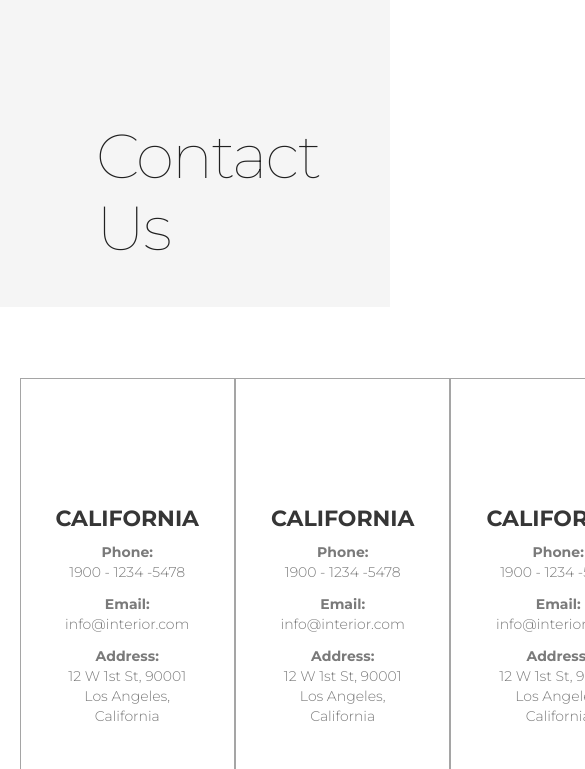
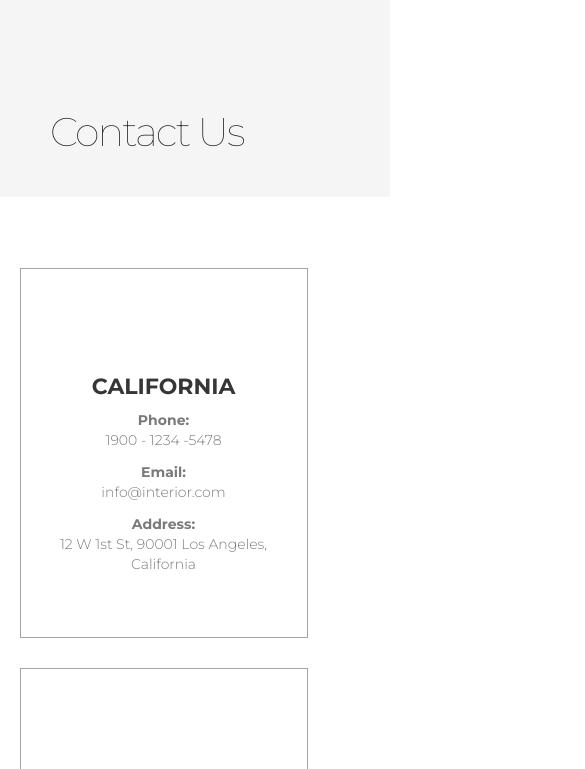
Before and after one commit to Hanna-alex/Hanna-alex-interior_geekbrains, a plain HTML site: page contact.html in a window 390 px wide. Shown: the part 53-822 px from the top of the page, 585 px wide, since content can reach past the window. Drawn offline with Linux system fonts and the light colour scheme.

Commit message:
create: media for contact-page

```diff
--- a/sass/_media.sass
+++ b/sass/_media.sass
@@ -72,6 +72,10 @@
     padding: 100px 0
     height: 450px
     background-size: cover
+
+  .contact-page
+    &__card-info
+      width: 300px
 
 @media screen and ( max-width: 991px )
   .content-container
@@ -321,6 +325,13 @@
     &__circle
       margin: 0 5px
 
+  .contact-page
+    &__content-wrapper
+      flex-wrap: wrap
+    &__card-info
+      width: 350px
+      margin-bottom: 30px
+
 @media screen and ( max-width: 767px )
   .content-container
     max-width: 90%
@@ -444,6 +455,15 @@
   .form
     width: 100%
 
+  .contact-page
+    &__title
+      font-size: 40px
+      margin-left: 50px
+    &__card-info
+      width: 288px
+      height: 288px
+  .title-block-page
+    height: 250px
 @media screen and ( max-width: 480px)
   .promo-product
     &__subtitle
```
Also changed, not shown: css/style.css, 1 other file.
